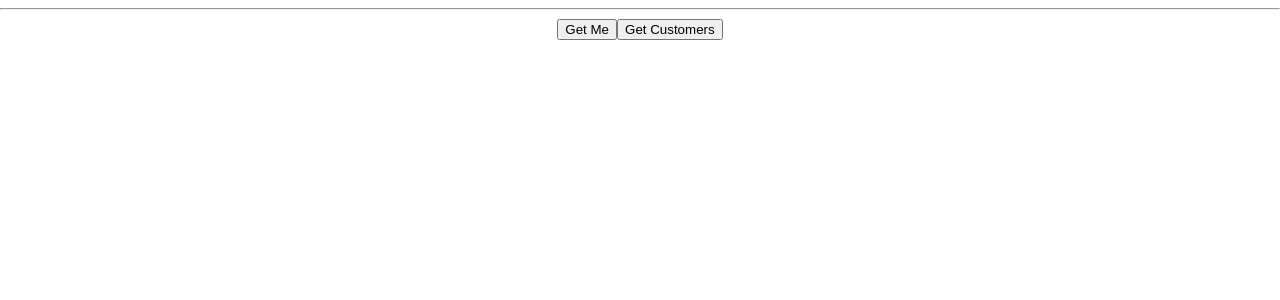
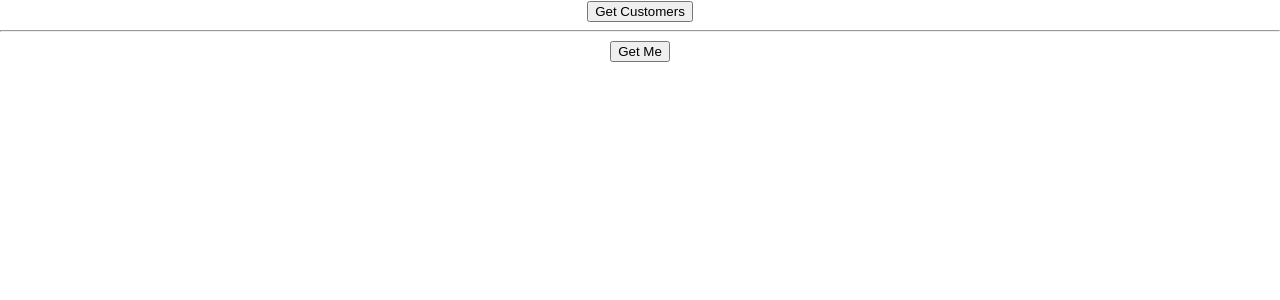
Before and after one commit to somnas/react-individuell-uppgift, a React (Create React App) app: page /customer-list in a window 1280 px wide. Shown: the top 300 px of the page. Built offline with nearby package versions, Linux system fonts and the light colour scheme.

Commit message:
move code related to customer list from App.js to CustomerListPage.jsx

```diff
--- a/src/App.js
+++ b/src/App.js
@@ -1,14 +1,10 @@
 import React, {useState} from 'react'
 import {Switch, Route} from 'react-router-dom'
 import './App.css';
+import CustomerListPage from './pages/CustomerListPage';
+import LoginPage from './pages/LoginPage';
 
 function App() {
-
-  const [customerList, setCustomerList] = useState([])
-
-
-
-
 
 
 
@@ -26,34 +22,22 @@ function App() {
     .then(data => console.log(data))
   }
 
-  function getCustomerList() {
-    const url = "https://frebi.willandskill.eu/api/v1/customers/"
-    const token = localStorage.getItem("WEBB20")
-    fetch(url, {
-      method: "GET",
-      headers: {
-        "Content-Type": "application/json",
-        "Authorization": `Bearer ${token}`
-      }
-    })
-    .then(res => res.json())
-    .then(data => setCustomerList(data.results))
-  }
+
 
   return (
     <div className="App">
       <Switch>
         <Route path="/login">
-
+          <LoginPage />
+        </Route>
+        <Route path="/customer-list">
+          <CustomerListPage />
         </Route>
       </Switch>
 
       <hr/>
       <button onClick={getMe}>Get Me</button>
-      <button onClick={getCustomerList}>Get Customers</button>
-      {customerList.map(item => {
-        return <p key={item.id}>{item.name}</p>
-      })}
+
     </div>
   );
 }
--- /dev/null
+++ b/src/pages/CustomerListPage.jsx
@@ -0,0 +1,29 @@
+import React, {useState} from 'react'
+
+export default function CustomerListPage() {
+
+    const [customerList, setCustomerList] = useState([])
+
+    function getCustomerList() {
+    const url = "https://frebi.willandskill.eu/api/v1/customers/"
+    const token = localStorage.getItem("WEBB20")
+    fetch(url, {
+      method: "GET",
+      headers: {
+        "Content-Type": "application/json",
+        "Authorization": `Bearer ${token}`
+      }
+    })
+    .then(res => res.json())
+    .then(data => setCustomerList(data.results))
+  }
+
+    return (
+        <div>
+            <button onClick={getCustomerList}>Get Customers</button>
+            {customerList.map(item => {
+                return <p key={item.id}>{item.name}</p>
+            })}
+        </div>
+    )
+}
```
Also changed, not shown: 1 other file (tests, documents, lock files or other folders).
